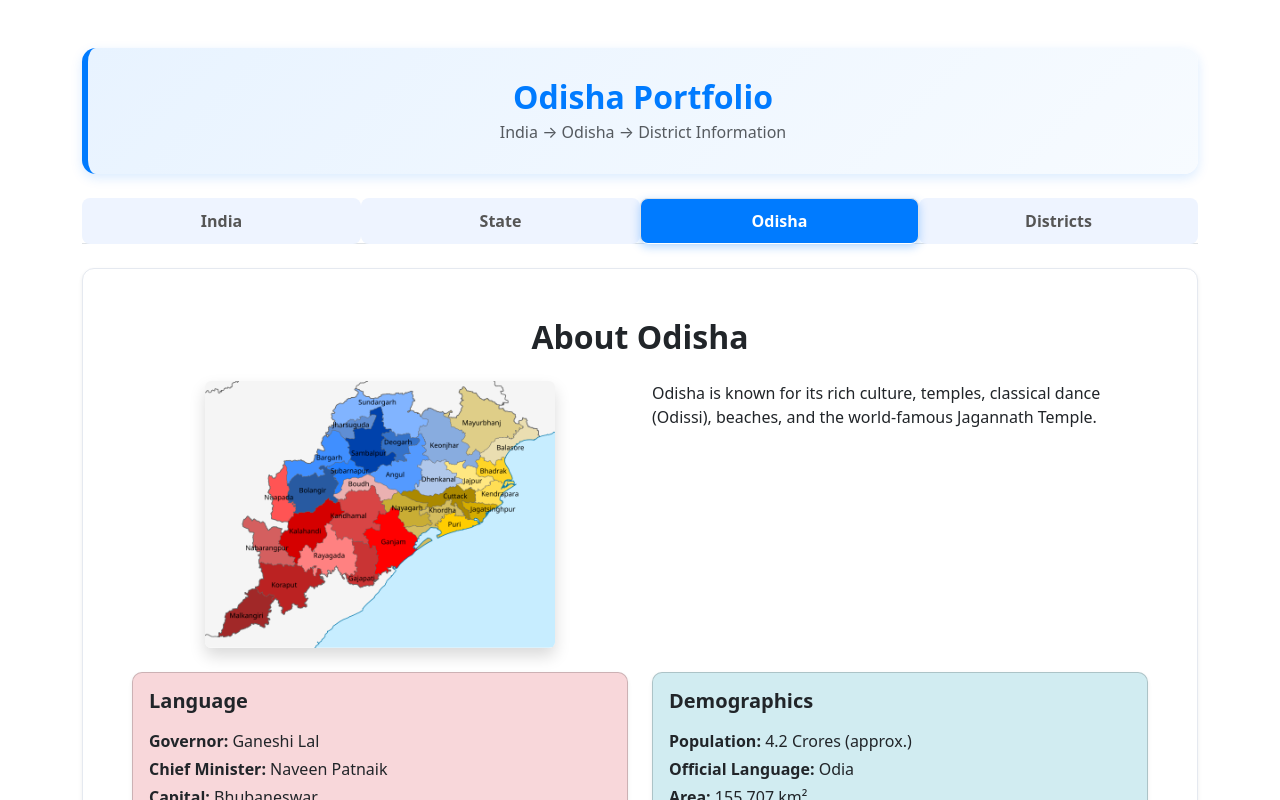
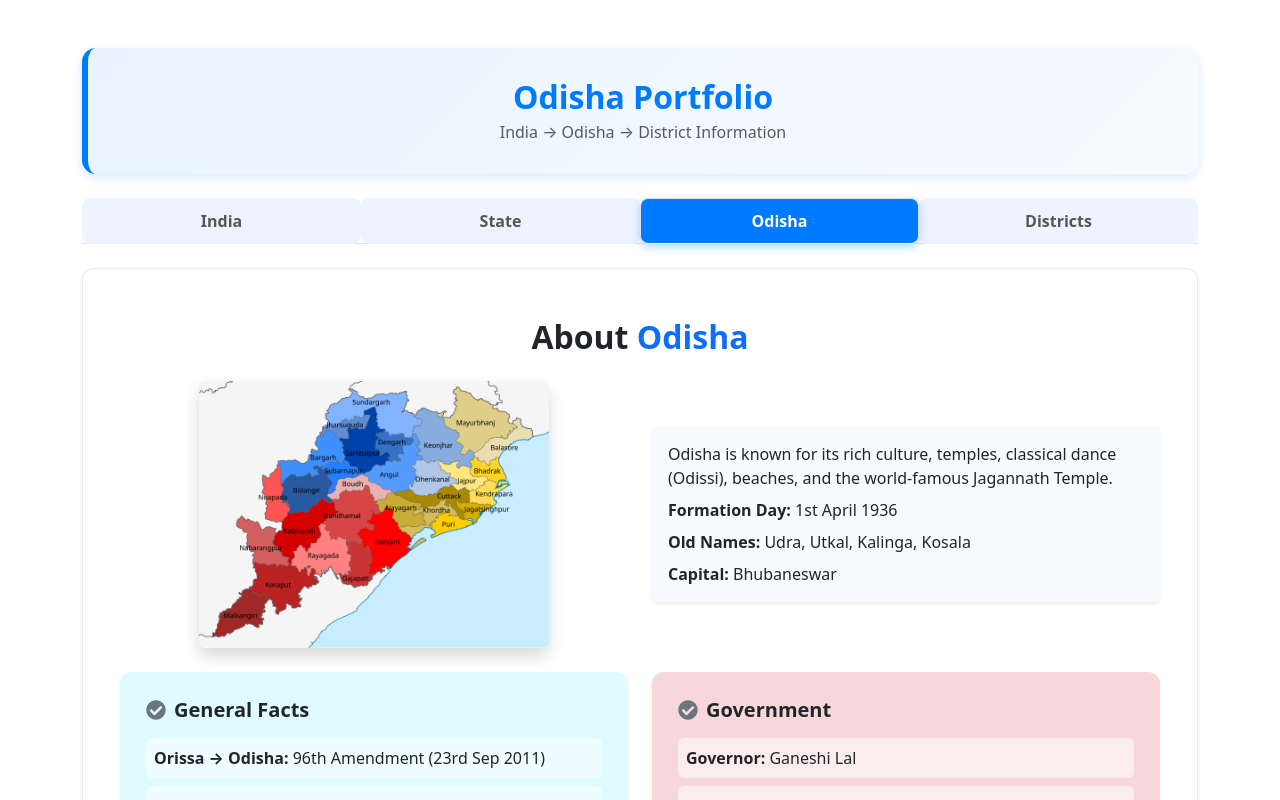
Before and after one commit to SAHOOPRATISHRUTI/Map, a React (Create React App) app: page / in a window 1280 px wide. Both pictures are taken after a click on the tab "Odisha". Shown: the top 800 px of the page. Built offline with nearby package versions, Linux system fonts and the light colour scheme.

Commit message:
commit at 23.03

```diff
--- a/package.json
+++ b/package.json
@@ -11,6 +11,7 @@
     "react": "^19.2.0",
     "react-bootstrap": "^2.10.10",
     "react-dom": "^19.2.0",
+    "react-icons": "^5.5.0",
     "react-scripts": "5.0.1",
     "web-vitals": "^2.1.4"
   },
--- a/src/components/Odisha/Odisha.js
+++ b/src/components/Odisha/Odisha.js
@@ -1,12 +1,18 @@
 import React from "react";
 import odishaData from "../data/odishaData";
+import { FaCheckCircle } from "react-icons/fa";
 
 const Odisha = () => {
   return (
-    <div className="container p-4">
-      <h2 className="text-center fw-bold mb-4">About {odishaData.name}</h2>
+    <div className="container py-4">
 
-      <div className="row mb-4">
+      {/* ------------------ TITLE ------------------ */}
+      <h2 className="text-center fw-bold mb-4">
+        About <span className="text-primary">{odishaData.name}</span>
+      </h2>
+
+      {/* ------------------ MAP + BASIC INFO ------------------ */}
+      <div className="row mb-4 align-items-center">
         <div className="col-md-6 text-center">
           <img
             src={odishaData.map}
@@ -15,23 +21,41 @@ const Odisha = () => {
             style={{ maxWidth: "350px" }}
           />
         </div>
+
         <div className="col-md-6">
-          <p>{odishaData.description}</p>
+          <div className="p-3 rounded shadow-sm" style={{ background: "#f7faff" }}>
+            <p className="mb-2">{odishaData.description}</p>
+            <p className="mb-2"><strong>Formation Day:</strong> {odishaData.formationDay}</p>
+            <p className="mb-2"><strong>Old Names:</strong> Udra, Utkal, Kalinga, Kosala</p>
+            <p className="mb-0"><strong>Capital:</strong> Bhubaneswar</p>
+          </div>
         </div>
       </div>
 
+      {/* ------------------ CATEGORY CARDS ------------------ */}
       <div className="row">
         {odishaData.categories.map((category, index) => (
           <div key={index} className="col-md-6 mb-4">
             <div
-              className="card h-100 shadow-sm"
-              style={{ backgroundColor: category.color, borderRadius: "10px" }}
+              className="card shadow-sm h-100 border-0"
+              style={{
+                background: category.color,
+                borderRadius: "12px",
+                padding: "10px",
+              }}
             >
               <div className="card-body">
-                <h5 className="card-title fw-bold mb-3">{category.title}</h5>
+                <h5 className="card-title fw-bold mb-3 d-flex align-items-center">
+                  <FaCheckCircle className="me-2 text-secondary" />
+                  {category.title}
+                </h5>
                 <ul className="list-unstyled mb-0">
                   {category.items.map((item, i) => (
-                    <li key={i} className="mb-1">
+                    <li
+                      key={i}
+                      className="mb-2 p-2 rounded"
+                      style={{ background: "rgba(255,255,255,0.55)" }}
+                    >
                       <strong>{item.label}:</strong> {item.value}
                     </li>
                   ))}
@@ -41,6 +65,7 @@ const Odisha = () => {
           </div>
         ))}
       </div>
+
     </div>
   );
 };
--- a/src/components/data/odishaData.js
+++ b/src/components/data/odishaData.js
@@ -1,13 +1,28 @@
 // src/data/odishaData.js
+
 const odishaData = {
   name: "Odisha",
   description:
     "Odisha is known for its rich culture, temples, classical dance (Odissi), beaches, and the world-famous Jagannath Temple.",
-  map: require("../../assests/Odisha/Odisha_districts_map.svg.png"), // adjust path
+  map: require("../../assests/Odisha/Odisha_districts_map.svg.png"),
+
+  formationDay: "1st April 1936",
+  oldNames: "Udra, Utkal, Kalinga, Kosala",
+  capital: "Bhubaneswar",
 
   categories: [
     {
-      title: "Language",
+      title: "General Facts",
+      color: "#dffbff", // aqua
+      items: [
+        { label: "Orissa → Odisha", value: "96th Amendment (23rd Sep 2011)" },
+        { label: "Oriya → Odia", value: "97th Amendment (23rd Sep 2011)" },
+        { label: "Area Rank in India", value: "8th" },
+      ],
+    },
+
+    {
+      title: "Government",
       color: "#f8d7da", // light red
       items: [
         { label: "Governor", value: "Ganeshi Lal" },
@@ -15,6 +30,7 @@ const odishaData = {
         { label: "Capital", value: "Bhubaneswar" },
       ],
     },
+
     {
       title: "Demographics",
       color: "#d1ecf1", // light blue
@@ -24,6 +40,7 @@ const odishaData = {
         { label: "Area", value: "155,707 km²" },
       ],
     },
+
     {
       title: "State Symbols",
       color: "#d4edda", // light green
@@ -34,6 +51,7 @@ const odishaData = {
         { label: "State Flower", value: "Ashoka Flower" },
       ],
     },
+
     {
       title: "Culture & Tourism",
       color: "#fff3cd", // light yellow
```
Also changed, not shown: 1 other file (tests, documents, lock files or other folders).
